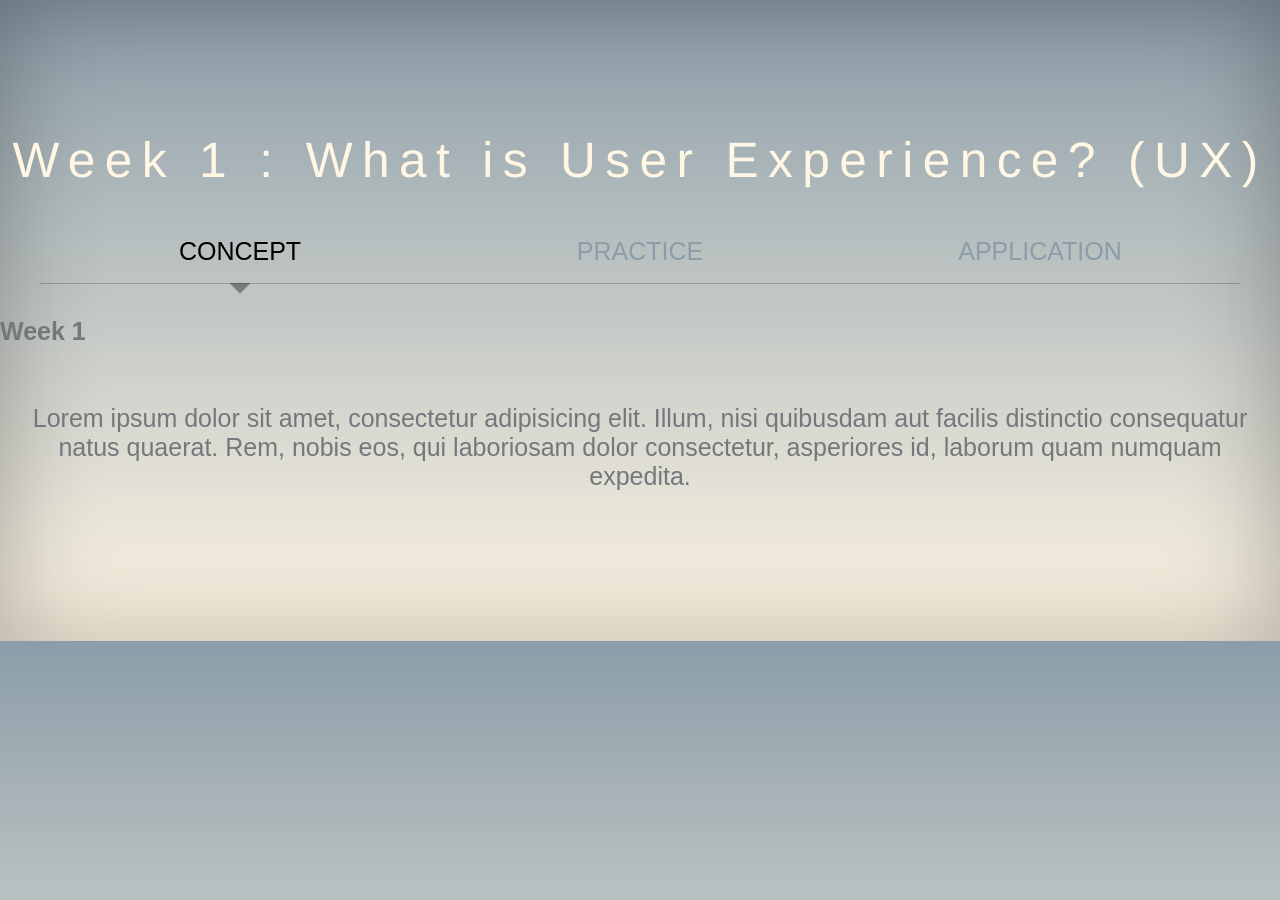
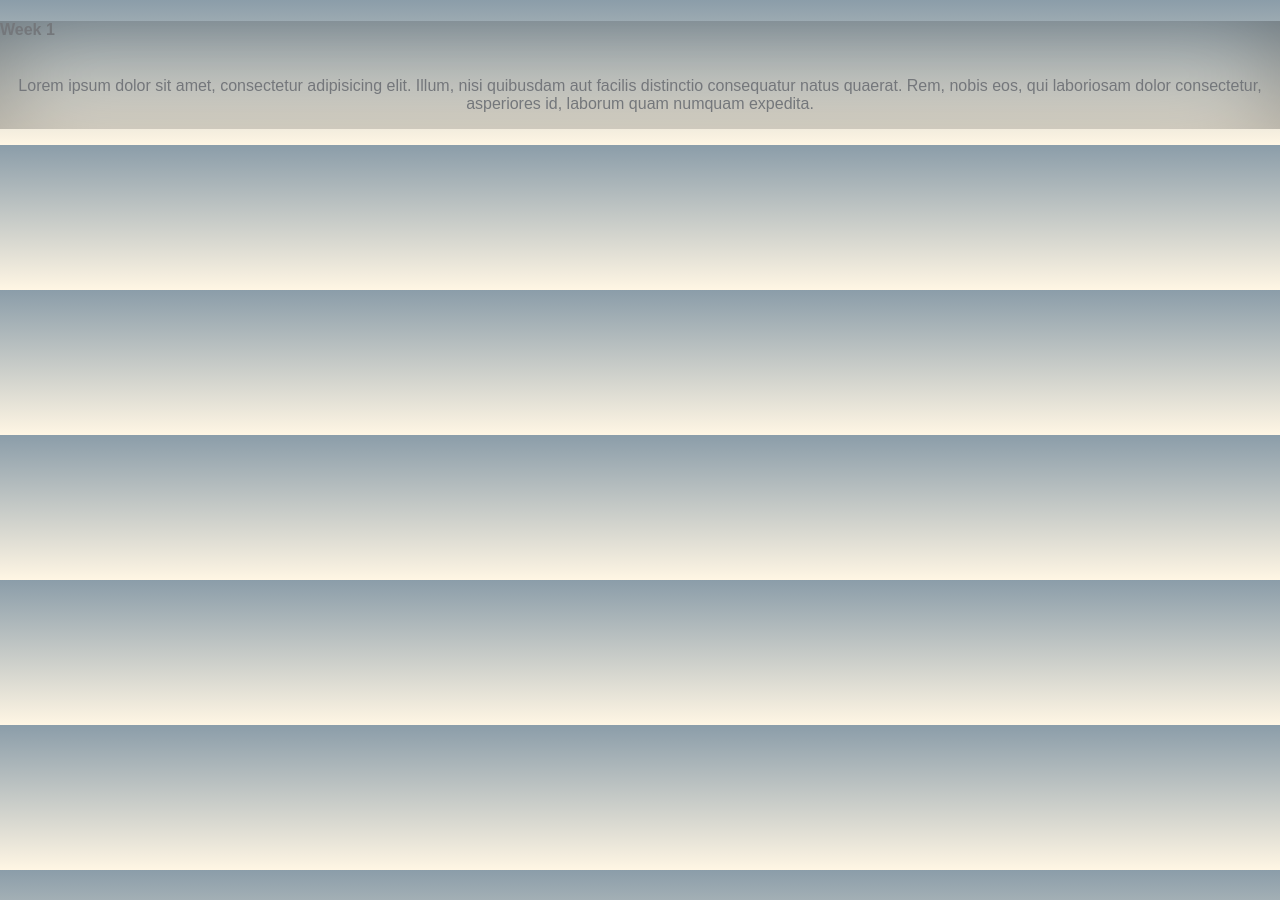
Before and after one commit to vcd/-web2-archive, a Jekyll site: the page built from index.html, in a window 1280 px wide. Built offline with Jekyll 4.4.1, drawn with Linux system fonts in a browser that asks for light colours; Markdown is read by kramdown in place of the engine named in the settings.

Commit message:
Update default.html

```diff
--- a/_layouts/default.html
+++ b/_layouts/default.html
@@ -4,27 +4,12 @@
 
 		<div class="container">
 
-<!-- Week 1 -->
-			<section>
-				<div class="tabs tabs-style-linetriangle">
-					<nav>
-						<h2>Week 1 : What is User Experience? (UX)</h2>
-
-						{% include section-nav.html %}
-
-					</nav>
-
-					<!-- from index.html -->
-					{{ content }}
-
-
-				</div><!-- /tabs -->
-			</section>
+			{{ content }}
 
 
 		</div><!-- /container -->
 
-			{% include scripts.html %}
+	{% include scripts.html %}
 
 	</body>
 </html>
```
